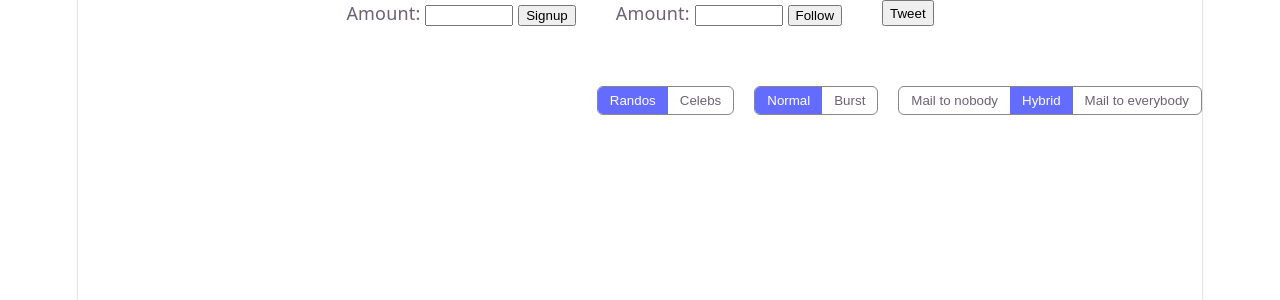
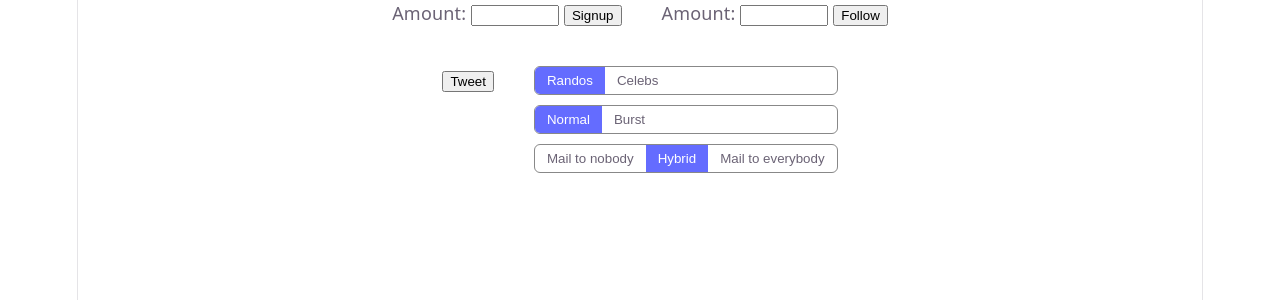
Before and after one commit to nikhil-karnam/twitter_clone, a React (Vite) app in the folder web/: page / in a window 1280 px wide. Shown: the top 300 px of the page. Built offline with nearby package versions, Linux system fonts and the light colour scheme; no server answers.

Commit message:
tweet button with user type and burst panels

```diff
--- a/web/src/App.tsx
+++ b/web/src/App.tsx
@@ -45,12 +45,16 @@ function App() {
           <label>Amount: <input style={{ width: 80 }} type="number" value={followAmount} onChange={(e) => setFollowAmount(e.target.value)} /></label>{" "}
           <button onClick={() => fetch(url + "follow?amount=" + followAmount)}>Follow</button>
         </div>
-        <button onClick={() => fetch(url + "tweet?userType=" + (userType === 1 ? "celebs" : "randos") + "&burstMode=" + (burstMode === 1))}>Tweet</button>
       </div>
-      <div style={{ display: "flex", justifyContent: "flex-end", gap: 20, marginTop: 60 }}>
-        <Panel options={userTypes} selected={userType} onSelect={setUserType} />
-        <Panel options={burstModes} selected={burstMode} onSelect={setBurstMode} />
-        <Panel options={fanoutModes} selected={fanoutMode} onSelect={changeFanoutMode} />
+      <div style={{ display: "flex", justifyContent: "center", gap: 40, marginTop: 40 }}>
+        <div>
+          <button onClick={() => fetch(url + "tweet?userType=" + (userType === 1 ? "celebs" : "randos") + "&burstMode=" + (burstMode === 1))}>Tweet</button>
+        </div>
+        <div style={{ display: "flex", flexDirection: "column", gap: 10 }}>
+          <Panel options={userTypes} selected={userType} onSelect={setUserType} />
+          <Panel options={burstModes} selected={burstMode} onSelect={setBurstMode} />
+          <Panel options={fanoutModes} selected={fanoutMode} onSelect={changeFanoutMode} />
+        </div>
       </div>
     </div>
   );
```
